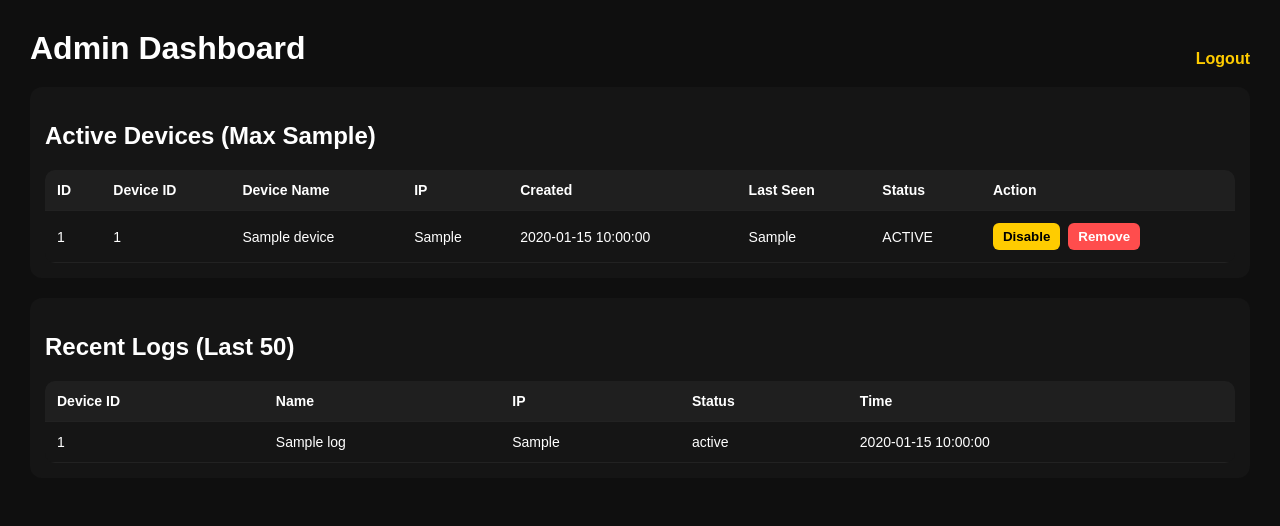
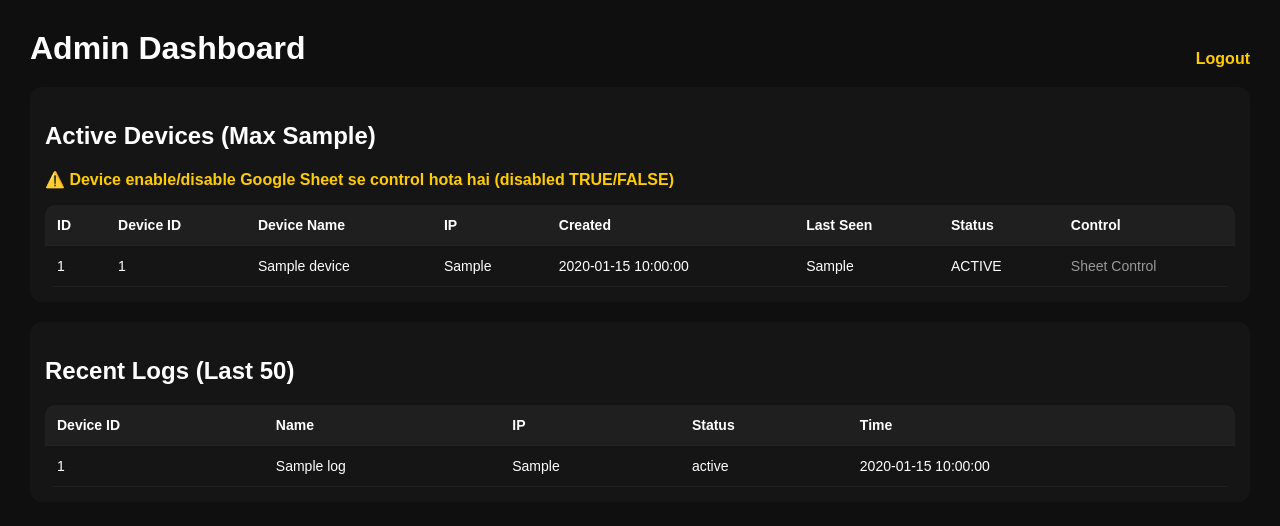
Before and after one commit to kangnagupta012006-tech/yt-login-server, a Flask app: template server/templates/dashboard.html in a window 1280 px wide. Shown: the top 526 px of the page. Run offline with Flask 3, Linux system fonts and the light colour scheme; the template is opened without the code that fills it: most values are stand-ins (such as "Sample title", 1, 10 or a date in 2020).

Commit message:
dashboard.html

```diff
--- a/server/templates/dashboard.html
+++ b/server/templates/dashboard.html
@@ -27,6 +27,11 @@
 
 <div class="card">
   <h2>Active Devices (Max {{max_devices}})</h2>
+
+  <p style="color:#ffcc00;font-weight:bold;margin-top:0;">
+    ⚠️ Device enable/disable Google Sheet se control hota hai (disabled TRUE/FALSE)
+  </p>
+
   <table>
     <tr>
       <th>ID</th>
@@ -36,7 +41,7 @@
       <th>Created</th>
       <th>Last Seen</th>
       <th>Status</th>
-      <th>Action</th>
+      <th>Control</th>
     </tr>
 
     {% for d in devices %}
@@ -48,21 +53,8 @@
       <td>{{d.created}}</td>
       <td>{{d.last_seen}}</td>
       <td>{% if d.disabled %}DISABLED{% else %}ACTIVE{% endif %}</td>
-      <td style="display:flex;gap:8px;">
-        {% if d.disabled %}
-        <form method="post" action="/admin/device/enable/{{d.device_id}}">
-          <button class="btn ok">Enable</button>
-        </form>
-        {% else %}
-        <form method="post" action="/admin/device/disable/{{d.device_id}}">
-          <button class="btn warn">Disable</button>
-        </form>
-        {% endif %}
 
-        <form method="post" action="/admin/device/remove/{{d.device_id}}">
-          <button class="btn danger">Remove</button>
-        </form>
-      </td>
+      <td style="color:#999;">Sheet Control</td>
     </tr>
     {% endfor %}
   </table>
```
